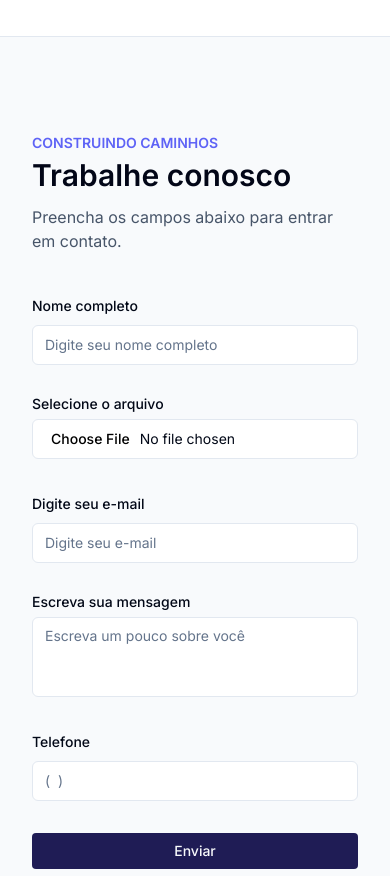
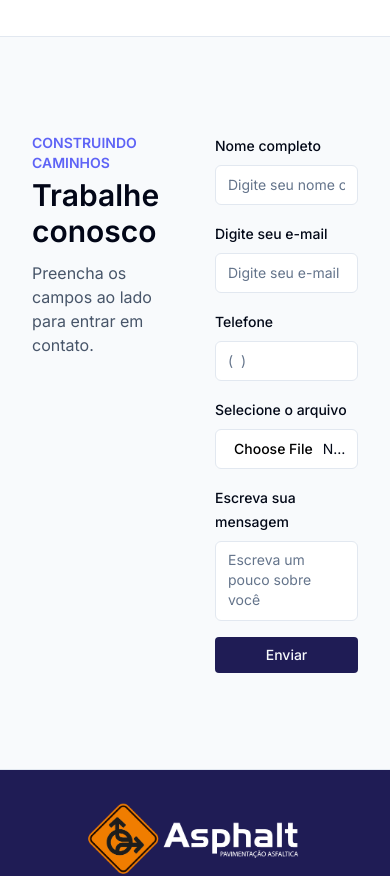
Before and after one commit to FernandoLorandi/asphalt, a React (Vite) app in the folder frontend/: page / in a window 390 px wide. Shown: the part 6580-7456 px from the top of the page. Built offline with nearby package versions, Linux system fonts and the light colour scheme.

Commit message:
Ajuste de responsividade do formulário

```diff
--- a/frontend/src/sections/contact/contact.tsx
+++ b/frontend/src/sections/contact/contact.tsx
@@ -86,9 +86,9 @@ const Contact = () => {
 
   return (
     <div className="w-full py-24 border-y border-slate-200 bg-slate-50">
-      <div className="container flex flex-col space-y-10">
+      <div className="container gap-10 flex flex-row justify-between">
         {/* titulo */}
-        <div className="flex flex-col gap-1">
+        <div className="flex flex-col gap-1 w-full">
           <p className="text-brand-primary-600 font-semibold text-sm uppercase">
             Construindo caminhos
           </p>
@@ -96,22 +96,22 @@ const Contact = () => {
             Trabalhe conosco
           </h2>
           <p className="text-slate-600 font-normal mt-2">
-            Preencha os campos abaixo para entrar em contato.
+            Preencha os campos ao lado para entrar em contato.
           </p>
         </div>
         {/* form */}
-        <div className="flex spa">
-          <div className="w-full">
+        <div className="w-full ">
+          <div>
             <Form {...form}>
               <form
                 onSubmit={form.handleSubmit(onSubmit)}
-                className="grid grid-flow-dense md:grid-cols-2 md:grid-rows-3 lg:grid-cols-12 xl:grid-cols-12 gap-8"
+                className="flex flex-col gap-4"
               >
                 <FormField
                   control={form.control}
                   name="name"
                   render={({ field }) => (
-                    <FormItem className="col-span-1 md:col-span-6">
+                    <FormItem>
                       <FormLabel>Nome completo</FormLabel>
                       <FormControl>
                         <Input
@@ -120,7 +120,38 @@ const Contact = () => {
                           {...field}
                         />
                       </FormControl>
-                      <FormMessage />
+                      {/* <FormMessage /> */}
+                    </FormItem>
+                  )}
+                />
+
+                <FormField
+                  control={form.control}
+                  name="email"
+                  render={({ field }) => (
+                    <FormItem>
+                      <FormLabel>Digite seu e-mail</FormLabel>
+                      <FormControl>
+                        <Input
+                          type="text"
+                          placeholder="Digite seu e-mail"
+                          {...field}
+                        />
+                      </FormControl>
+                      {/* <FormMessage /> */}
+                    </FormItem>
+                  )}
+                />
+                <FormField
+                  control={form.control}
+                  name="phone"
+                  render={({ field }) => (
+                    <FormItem>
+                      <FormLabel>Telefone</FormLabel>
+                      <FormControl>
+                        <Input type="text" placeholder="(  )" {...field} />
+                      </FormControl>
+                      {/* <FormMessage /> */}
                     </FormItem>
                   )}
                 />
@@ -128,7 +159,7 @@ const Contact = () => {
                   control={form.control}
                   name="file"
                   render={({ field }) => (
-                    <FormItem className="grid md:col-span-6">
+                    <FormItem>
                       <FormLabel htmlFor="file">Selecione o arquivo</FormLabel>
                       <FormControl>
                         <Input
@@ -140,24 +171,7 @@ const Contact = () => {
                           ref={field.ref}
                         />
                       </FormControl>
-                      <FormMessage />
-                    </FormItem>
-                  )}
-                />
-                <FormField
-                  control={form.control}
-                  name="email"
-                  render={({ field }) => (
-                    <FormItem className="col-span-1 md:col-span-6">
-                      <FormLabel>Digite seu e-mail</FormLabel>
-                      <FormControl>
-                        <Input
-                          type="text"
-                          placeholder="Digite seu e-mail"
-                          {...field}
-                        />
-                      </FormControl>
-                      <FormMessage />
+                      {/* <FormMessage /> */}
                     </FormItem>
                   )}
                 />
@@ -165,7 +179,7 @@ const Contact = () => {
                   control={form.control}
                   name="bio"
                   render={({ field }) => (
-                    <FormItem className="grid md:col-span-6 h-auto">
+                    <FormItem>
                       <FormLabel htmlFor="file">Escreva sua mensagem</FormLabel>
                       <FormControl>
                         <Textarea
@@ -174,29 +188,14 @@ const Contact = () => {
                           {...field}
                         />
                       </FormControl>
-                      <FormMessage />
+                      {/* <FormMessage /> */}
                     </FormItem>
                   )}
                 />
-                <FormField
-                  control={form.control}
-                  name="phone"
-                  render={({ field }) => (
-                    <FormItem className="col-span-1 md:col-span-6">
-                      <FormLabel>Telefone</FormLabel>
-                      <FormControl>
-                        <Input type="text" placeholder="(  )" {...field} />
-                      </FormControl>
-                      <FormMessage />
-                    </FormItem>
-                  )}
-                />
-
                 <Button
                   type="submit"
                   size="sm"
-                  className="grid md:col-span-6
-                 gap-2 rounded-sm bg-brand-primary-950 hover:bg-brand-primary-900"
+                  className="gap-2 rounded-sm bg-brand-primary-950 hover:bg-brand-primary-900"
                 >
                   Enviar
                 </Button>
```
